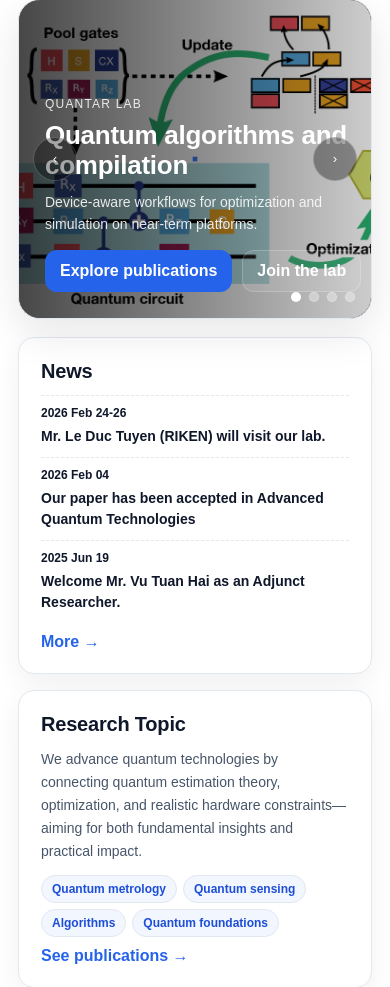
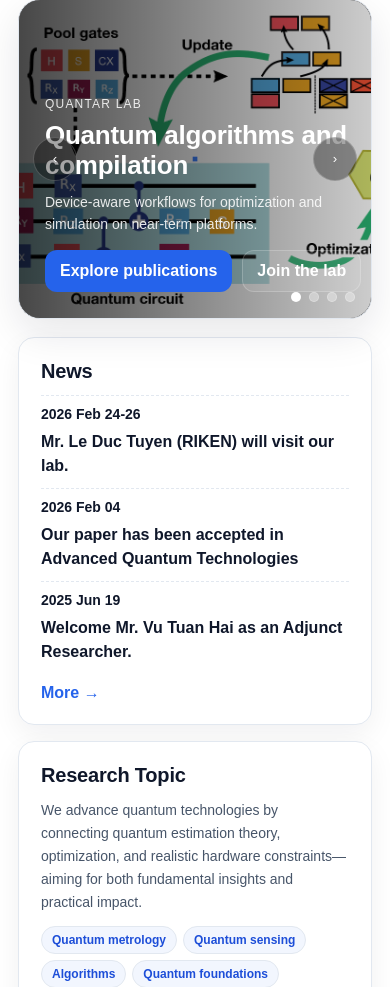
Before and after one commit to echkon/quantumLab, a Django app: page / in a window 390 px wide; the page is wider, and only the part inside the window is pictured. Shown: the part 143-1130 px from the top of that part. Run offline with Django 5.2, Linux system fonts and the light colour scheme.

Commit message:
add something new

```diff
--- a/users/templates/home.html
+++ b/users/templates/home.html
@@ -432,10 +432,10 @@
     /* News: date + title */
     .news-item{
         grid-template-columns: 1fr;
-        gap: 6px;
+        gap: 8px;
     }
-    .news-date{font-size: 12px;}
-    .news-title{font-size: 14px;}
+    .news-date{font-size: 14px;}
+    .news-title{font-size: 16px;}
 
     /* Teaser: */
     .teaser{
```
